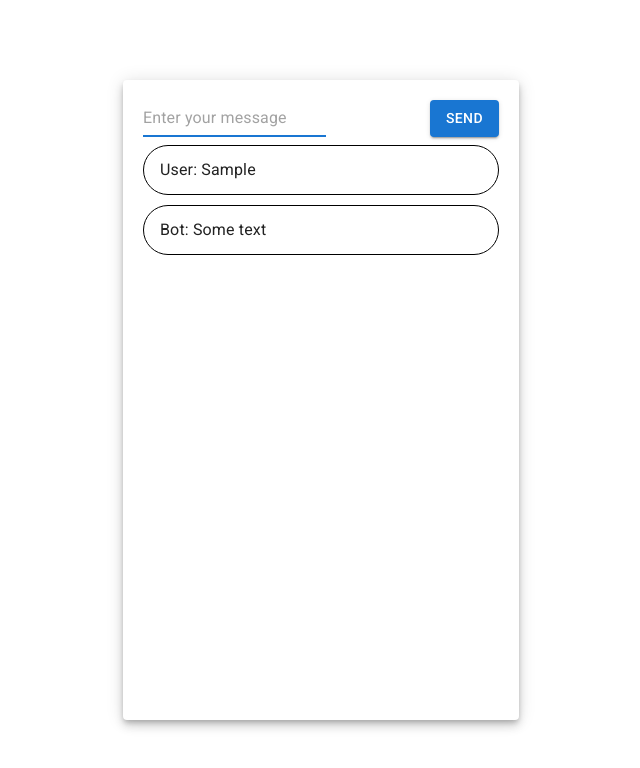
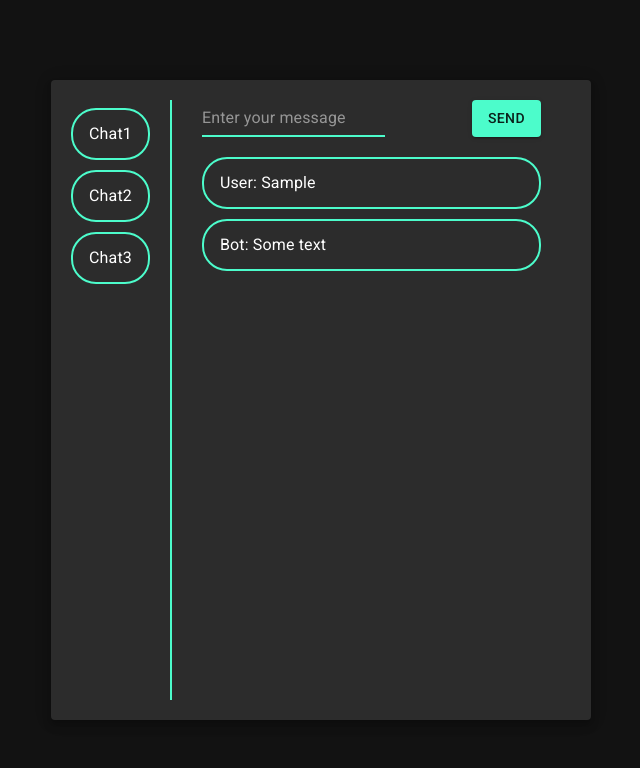
Before and after one commit to NSLyuma/React_GB, a React (Create React App) app in the folder react-base/: page / in a window 1280 px wide. Both pictures are taken after typing "Sample" into the empty fields and a click on the button "SEND". Shown: the top 768 px of the page, without its empty margins (319-959 px from the left). Built offline with nearby package versions, Linux system fonts and the light colour scheme.

Commit message:
Homework for lesson 3

```diff
--- a/react-base/package.json
+++ b/react-base/package.json
@@ -15,6 +15,7 @@
     "react": "^17.0.2",
     "react-dom": "^17.0.2",
     "react-scripts": "5.0.0",
+    "react-window": "^1.8.6",
     "sass": "^1.49.7",
     "styled-components": "^5.3.3",
     "web-vitals": "^2.1.4"
--- a/react-base/src/App.js
+++ b/react-base/src/App.js
@@ -1,14 +1,19 @@
 import React from "react";
 import { Container } from "@mui/material";
 import { Paper } from "@mui/material";
-// import "./App.sass";
-// import style from "./App.module.sass";
+import { List, ListItem, ListItemText } from "@mui/material";
 import { Form, Message } from "./components";
 import { useCreateMessageForm } from "./hooks/useCreateMessageForm";
 import { useMessageList } from "./hooks/useMessageList";
 
 function App() {
   const { messageList, addNewMessage } = useMessageList();
+
+  const chatList = [
+    { name: "Chat1", id: 1 },
+    { name: "Chat2", id: 2 },
+    { name: "Chat3", id: 3 },
+  ];
 
   const { handleSubmit, onChangeInput, inputValue } = useCreateMessageForm({
     onSubmit: addNewMessage,
@@ -21,18 +26,36 @@ function App() {
         alignItems: "center",
         height: "100vh",
       }}
-      maxWidth="xs"
+      maxWidth="sm"
     >
       <Paper
-        sx={{ padding: "20px", height: "80vh", width: "100%" }}
+        sx={{ display: "flex", padding: 2, height: "80vh", width: "100%" }}
         elevation={6}
       >
+        <List sx={{ borderRight: "2px solid #4cfccb", paddingRight: 2 }}>
+          {chatList.map(({ name, id }) => {
+            return (
+              <ListItem
+                sx={{
+                  border: "2px solid #4cfccb",
+                  borderRadius: "25px",
+                  marginBottom: 1,
+                }}
+                key={id}
+              >
+                <ListItemText>{name}</ListItemText>
+              </ListItem>
+            );
+          })}
+        </List>
+        <Container sx={{ padding: 0, margin: 0 }}>
           <Form
             handleSubmit={handleSubmit}
             onChangeInput={onChangeInput}
             inputValue={inputValue}
           />
           <Message messageList={messageList} />
+        </Container>
       </Paper>
     </Container>
   );
--- a/react-base/src/components/Form/Form.jsx
+++ b/react-base/src/components/Form/Form.jsx
@@ -1,7 +1,6 @@
 import { Box } from "@mui/material";
 import React from "react";
 import { MyButton, MyInput } from "..";
-// import style from "./Form.module.sass";
 
 export const Form = ({ handleSubmit, onChangeInput, inputValue }) => {
   return (
--- a/react-base/src/components/Message/Message.jsx
+++ b/react-base/src/components/Message/Message.jsx
@@ -1,15 +1,14 @@
 import { List, ListItem, ListItemText } from "@mui/material";
 import React from "react";
-// import style from "./Message.module.sass";
 
 export const Message = ({ messageList }) => {
   return (
-    <List>
+    <List sx={{ padding: 0, marginTop: 2 }}>
       {messageList.map(({ author, text }, id) => {
         return (
           <ListItem
             sx={{
-              border: "1px solid black",
+              border: "2px solid #4cfccb",
               borderRadius: "25px",
               marginBottom: "10px",
             }}
@@ -19,14 +18,6 @@ export const Message = ({ messageList }) => {
               {author}: {text}
             </ListItemText>
           </ListItem>
-          //   <div
-          //   className={
-          //     author === "User" ? style.message_user : style.message_bot
-          //   }
-          //   key={id}
-          // >
-          //   {author}: {text}
-          // </div>
         );
       })}
     </List>
--- a/react-base/src/components/MyButton/MyButton.jsx
+++ b/react-base/src/components/MyButton/MyButton.jsx
@@ -1,6 +1,5 @@
 import React from "react";
 import { Button } from "@mui/material";
-// import style from "./Button.module.sass";
 
 export const MyButton = ({ text }) => {
   return (
--- a/react-base/src/components/MyInput/MyInput.jsx
+++ b/react-base/src/components/MyInput/MyInput.jsx
@@ -1,6 +1,5 @@
 import React, { useEffect, useRef } from "react";
 import { Input } from "@mui/material";
-// import style from "./Input.module.sass";
 
 export const MyInput = (props) => {
   const inputRef = useRef(null);
@@ -10,7 +9,6 @@ export const MyInput = (props) => {
   });
 
   return (
-    // <input ref={inputRef} {...props} type="text" />
     <Input sx={{ padding: 0 }} inputRef={inputRef} {...props} type="text" />
   );
 };
--- a/react-base/src/index.js
+++ b/react-base/src/index.js
@@ -1,12 +1,29 @@
 import React from "react";
 import ReactDOM from "react-dom";
 import CssBaseline from "@mui/material/CssBaseline";
+import { createTheme, ThemeProvider } from "@mui/material";
 import App from "./App";
+
+const theme = createTheme({
+  spacing: 10,
+  palette: {
+    mode: "dark",
+    type: "dark",
+    primary: {
+      main: "#4cfccb",
+    },
+    secondary: {
+      main: "#fc4c7e",
+    },
+  },
+});
 
 ReactDOM.render(
   <React.StrictMode>
-    <CssBaseline />
-    <App />
+    <ThemeProvider theme={theme}>
+      <CssBaseline />
+      <App />
+    </ThemeProvider>
   </React.StrictMode>,
   document.getElementById("root")
 );
```
Also changed, not shown: 1 other file (tests, documents, lock files or other folders). Lines whose indentation alone changed are shown as unchanged.
